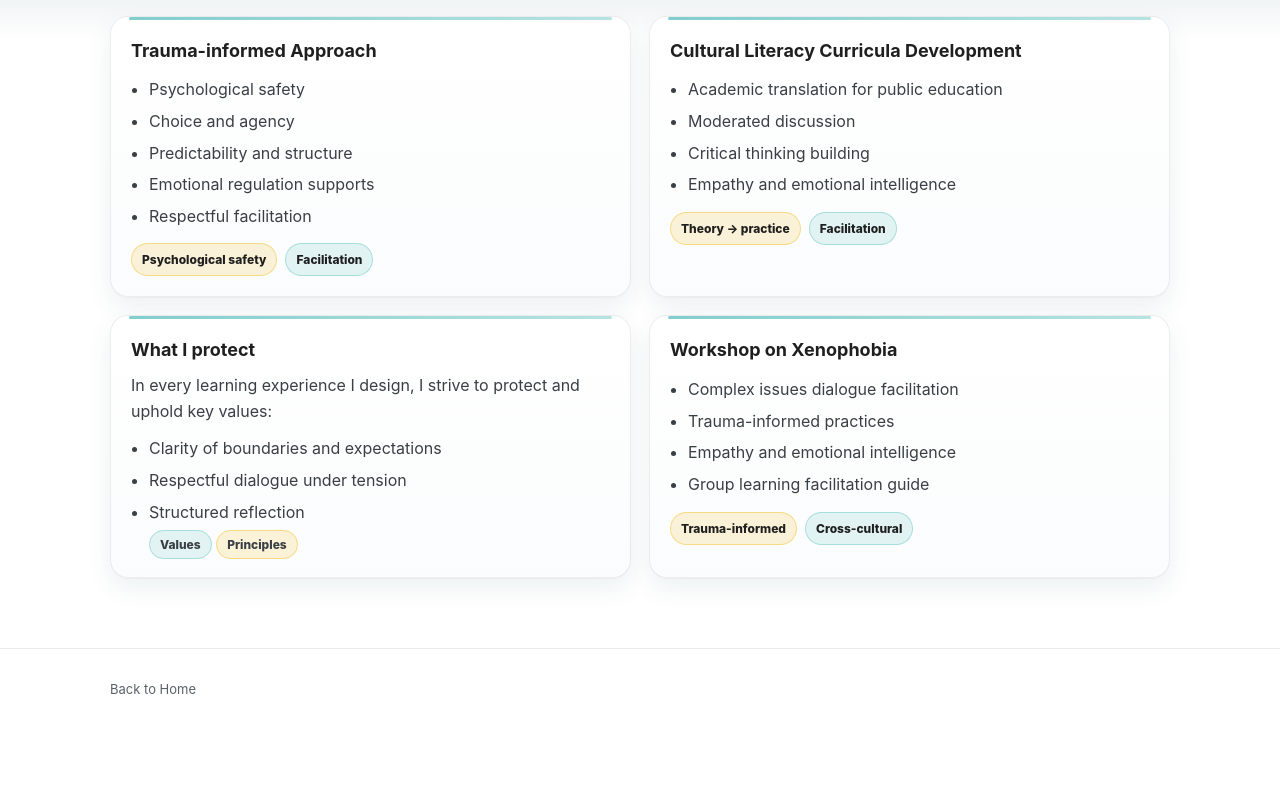
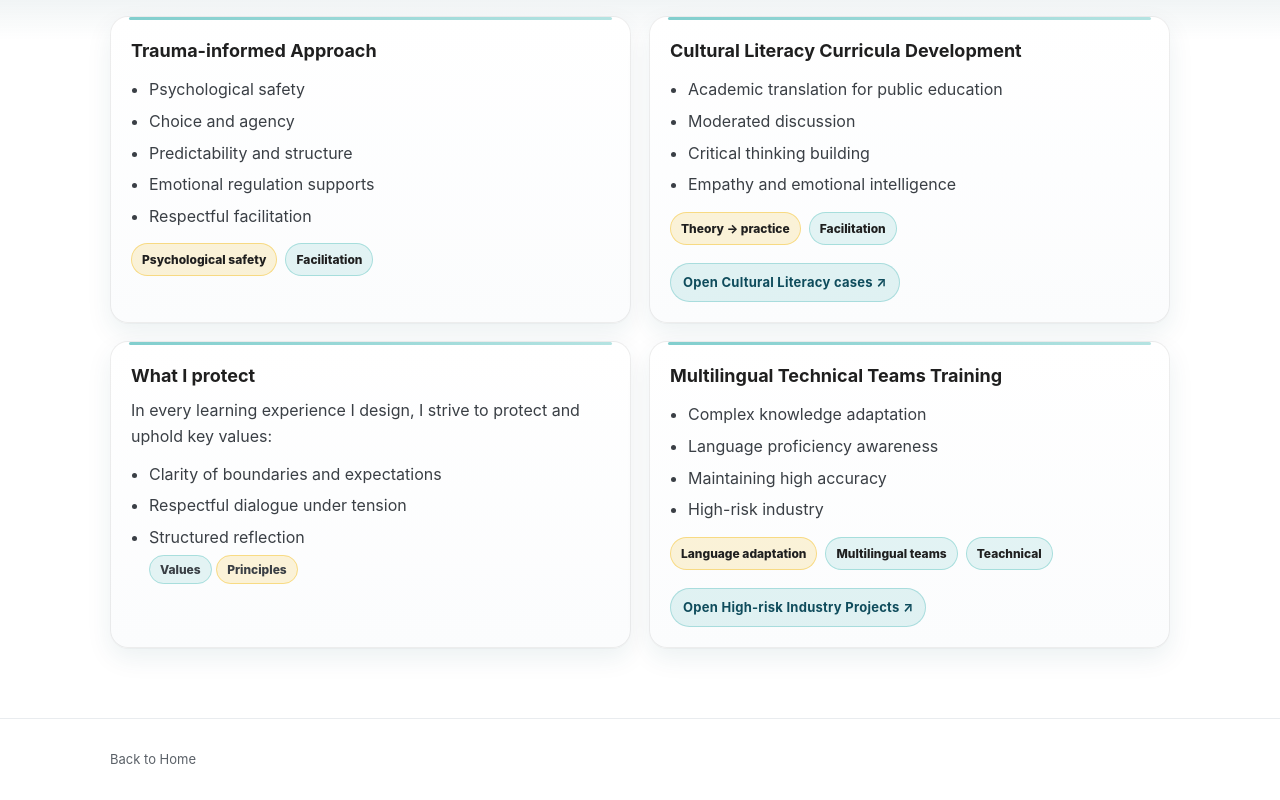
Before and after one commit to forbslarisa-lx/portfolio, a plain HTML site: page pages/signature.html in a window 1280 px wide. Shown: the part 443-1243 px from the top of the page. Before the commit the page ends 1173 px from the top, so only its background shows below. Drawn offline with Linux system fonts and the light colour scheme.

Commit message:
Update signature.html

```diff
--- a/pages/signature.html
+++ b/pages/signature.html
@@ -58,6 +58,7 @@
           <span class="pill gold">Theory → practice</span>
           <span class="pill aqua">Facilitation</span>
         </div>
+           <div class="card-cta">Open Cultural Literacy cases ↗</div>
       </a>
 
        <div class="card">
@@ -72,18 +73,20 @@
         </ul>
       </div>
 
-      <a class="card clickable" href="queerology.html">
-        <h3>Workshop on Xenophobia</h3>
+      <a class="card clickable" href="interview.html">
+        <h3>Multilingual Technical Teams Training</h3>
         <ul class="list">
-          <li>Complex issues dialogue facilitation</li>
-          <li>Trauma-informed practices</li>
-           <li>Empathy and emotional intelligence</li>
-            <li>Group learning facilitation guide</li>
+          <li>Complex knowledge adaptation </li>
+          <li>Language proficiency awareness</li>
+           <li>Maintaining high accuracy</li>
+            <li>High-risk industry</li>
         </ul>
            <div class="meta">
-          <span class="pill gold">Trauma-informed</span>
-          <span class="pill aqua">Cross-cultural</span>
+          <span class="pill gold">Language adaptation</span>
+          <span class="pill aqua">Multilingual teams</span>
+              <span class="pill aqua">Teachnical</span>
         </div>
+         <div class="card-cta">Open High-risk Industry Projects ↗</div>
       </a>
 
     </div>
```
